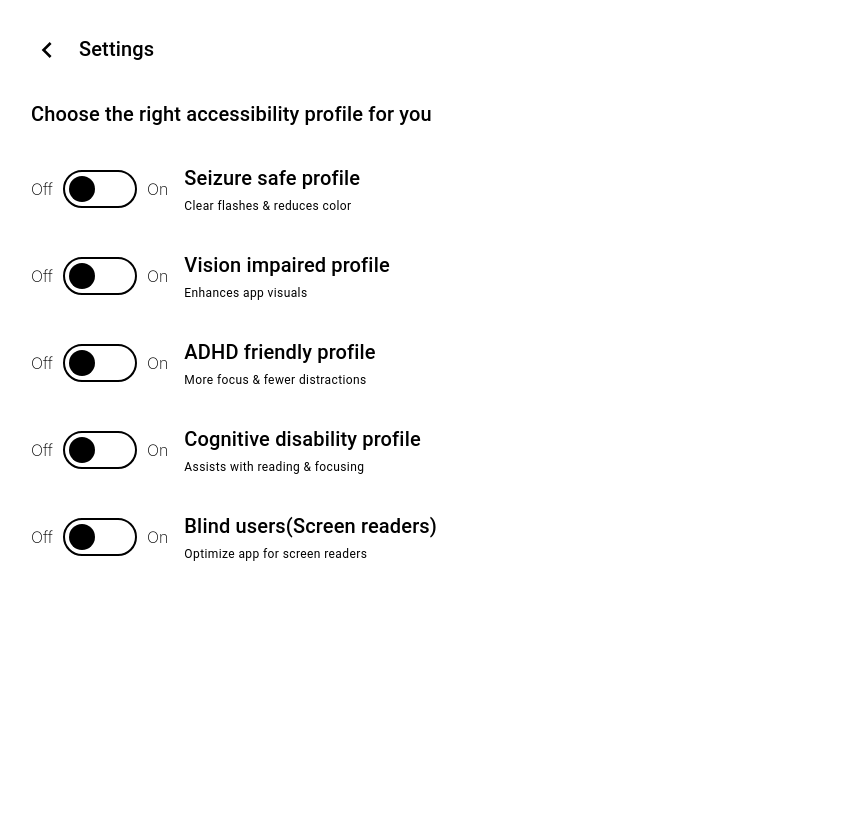
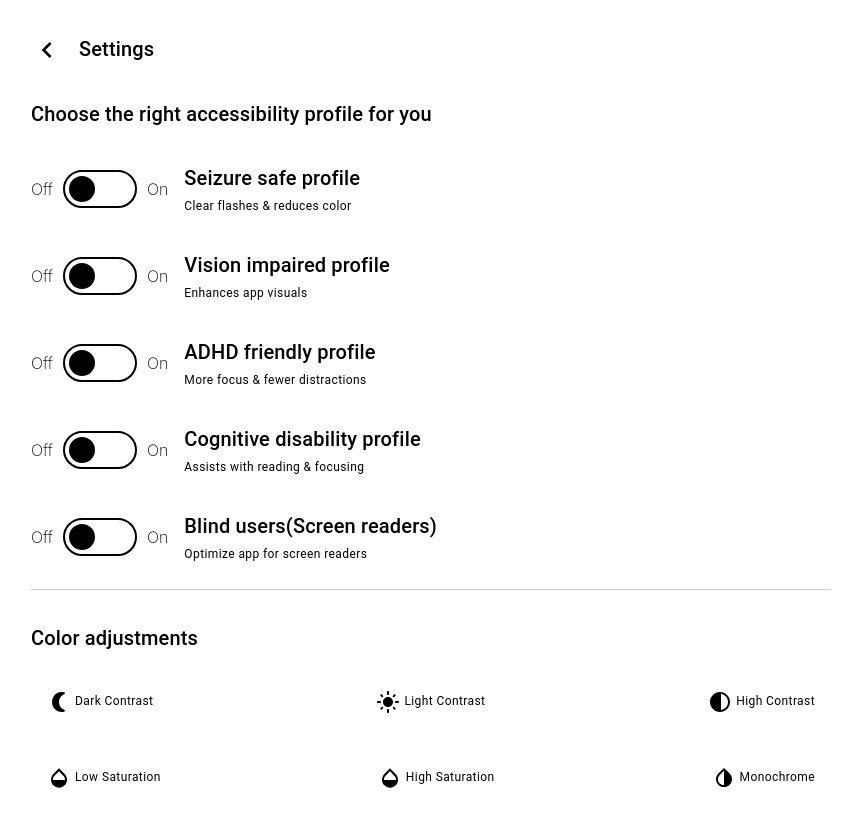
Before and after one commit to Lampnet-Technologies/Fudex-Multivendor-, a React (Create React App) app: page /settings in a window 1280 px wide. Shown: the top 826 px of the page, without its empty margins (209-1055 px from the left). Before the commit the page ends 800 px from the top, so only its background shows below. Built offline with nearby package versions, Linux system fonts and the light colour scheme.

Commit message:
completed the settingspage design

```diff
--- a/src/Pages/UserAccount/Settings/SettingsPage.jsx
+++ b/src/Pages/UserAccount/Settings/SettingsPage.jsx
@@ -3,6 +3,12 @@ import { Container, Typography, Box } from '@mui/material';
 import { useNavigate } from 'react-router-dom';
 import ChevronIcon from '../../../Components/ChevronIcon';
 import ToggleSwitch from '../../../Components/Toggler/ToggleSwitch';
+import LightModeIcon from '@mui/icons-material/LightMode';
+import ContrastIcon from '@mui/icons-material/Contrast';
+import NightlightRoundIcon from '@mui/icons-material/NightlightRound';
+import InvertColorsIcon from '@mui/icons-material/InvertColors';
+import OpacityIcon from '@mui/icons-material/Opacity';
+
 
 const profiles = [
   { name: 'Seizure safe profile', description: 'Clear flashes & reduces color' },
@@ -57,6 +63,45 @@ const Settings = () => {
             </Box>
           ))}
         </Box>
+
+        <hr style={{ border: 'none', borderTop: '1px solid #ccc', width: '100%' }} />
+
+        {/* New Section */}
+        <Box sx={{ display: 'flex', flexDirection: 'column', gap:'20px', justifyContent: 'space-between', marginTop: '2rem' }}>
+          <Typography variant="h6" >Color adjustments</Typography>
+
+          {/* First Row */}
+          <Box sx={{ display: 'flex', gap: '50px', justifyContent: 'space-between' }}>
+            <div style={{ backgroundColor: 'white', display: 'flex', justifyContent: 'center', alignItems: 'center', gap: '4px', padding: '1rem', borderRadius: '8px', textAlign: 'center' }}>
+              <NightlightRoundIcon />
+                <Typography variant="caption">Dark Contrast</Typography>
+            </div>
+            <div style={{ backgroundColor: 'white', display: 'flex', justifyContent: 'center', alignItems: 'center', gap: '4px', padding: '1rem', borderRadius: '8px', textAlign: 'center' }}>
+              <LightModeIcon />
+                <Typography variant="caption">Light Contrast</Typography>
+            </div>
+            <div style={{ backgroundColor: 'white', display: 'flex', justifyContent: 'center', alignItems: 'center', gap: '4px', padding: '1rem', borderRadius: '8px', textAlign: 'center' }}>
+              <ContrastIcon />
+                <Typography variant="caption">High Contrast</Typography>
+            </div>
+          </Box>
+
+          {/* Second Row */}
+          <Box sx={{ display: 'flex', gap: '25px', justifyContent: 'space-between' }}>
+            <div style={{ backgroundColor: 'white', display: 'flex', justifyContent: 'center', alignItems: 'center', gap: '4px', padding: '1rem', borderRadius: '8px', textAlign: 'center' }}>
+              <OpacityIcon />
+                <Typography variant="caption">Low Saturation</Typography>
+            </div>
+            <div style={{ backgroundColor: 'white', display: 'flex', justifyContent: 'center', alignItems: 'center', gap: '4px', padding: '1rem', borderRadius: '8px', textAlign: 'center' }}>
+              <OpacityIcon />
+                <Typography variant="caption">High Saturation</Typography>
+            </div>
+            <div style={{ backgroundColor: 'white', display: 'flex', justifyContent: 'center', alignItems: 'center', gap: '4px', padding: '1rem', borderRadius: '8px', textAlign: 'center' }}>
+              <InvertColorsIcon />
+                <Typography variant="caption">Monochrome</Typography>
+            </div>
+          </Box>
+        </Box>
       </Box>
     </Container>
   );
```
